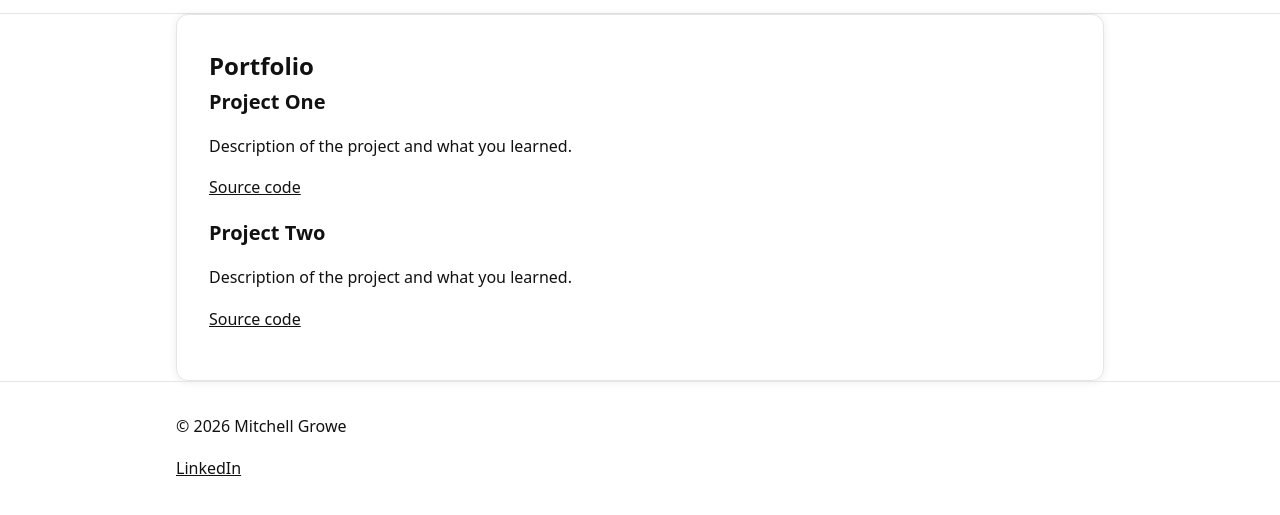
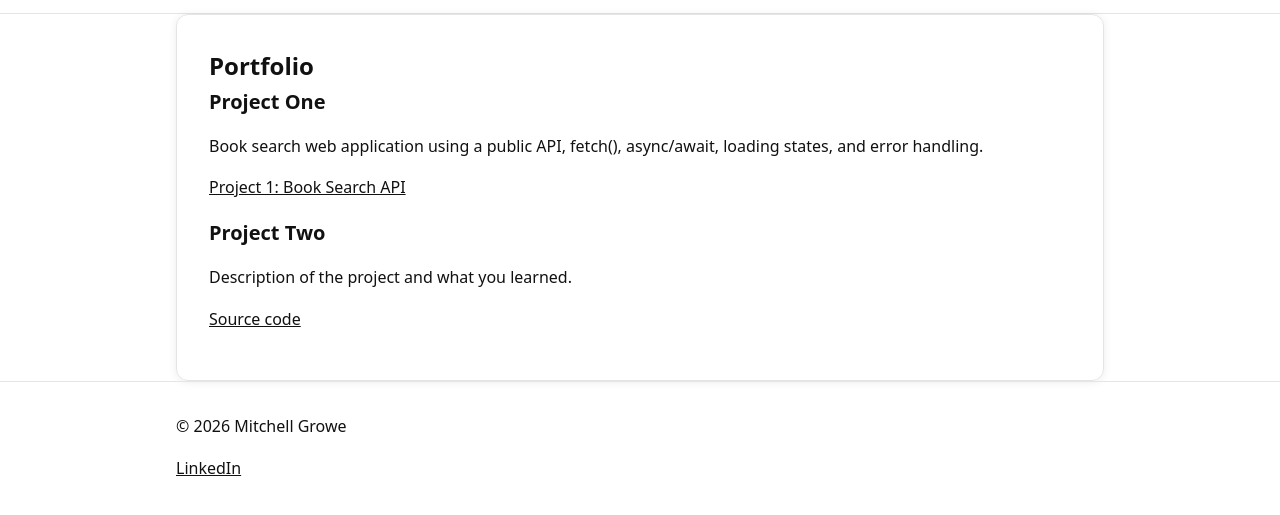
Before and after one commit to mgrowe/WebScripting, a plain HTML site: page projects.html in a window 1280 px wide. Shown: the part 153-668 px from the top of the page. Drawn offline with Linux system fonts and the light colour scheme.

Commit message:
Added description under Project One in Projects.html and added a link to the book-search.html page.

```diff
--- a/projects.html
+++ b/projects.html
@@ -29,8 +29,8 @@
 
       <article class="project">
         <h3>Project One</h3>
-        <p>Description of the project and what you learned.</p>
-        <p><a href="https://github.com/" target="_blank" rel="noopener">Source code</a></p>
+        <p>Book search web application using a public API, fetch(), async/await, loading states, and error handling.</p>
+        <p><a href="book-search.html">Project 1: Book Search API</a></p>
       </article>
 
       <article class="project">
```
